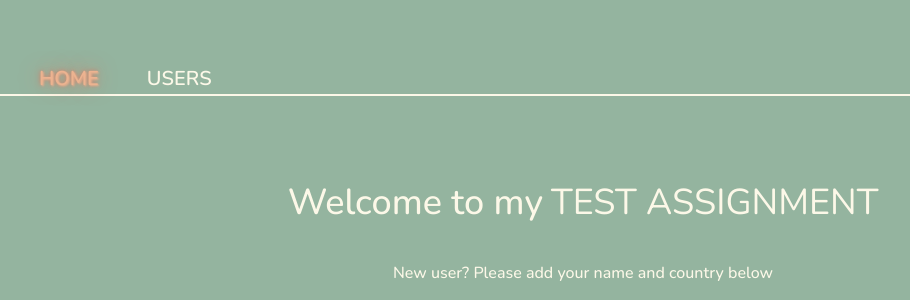
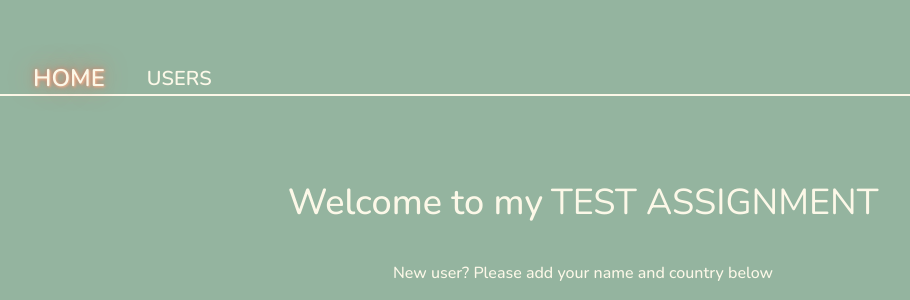
Before and after one commit to SandraHKannerberg/test-project-client, a PHP site: page /users/ in a window 1280 px wide, with the pointer over the restyled element. Shown: the top 300 px of the page, without its empty margins (57-967 px from the left). Run offline with PHP 8.4, Linux system fonts and the light colour scheme; some libraries are stand-ins or nearby versions.

Commit message:
zoom effect hover navlink in header

```diff
--- a/css/style.css
+++ b/css/style.css
@@ -60,7 +60,7 @@ li {
 }
 
 .nav-link:hover {
-    color: #ECB390 !important;
+    transform: scale(1.2);
 }
 
 .active {
```
